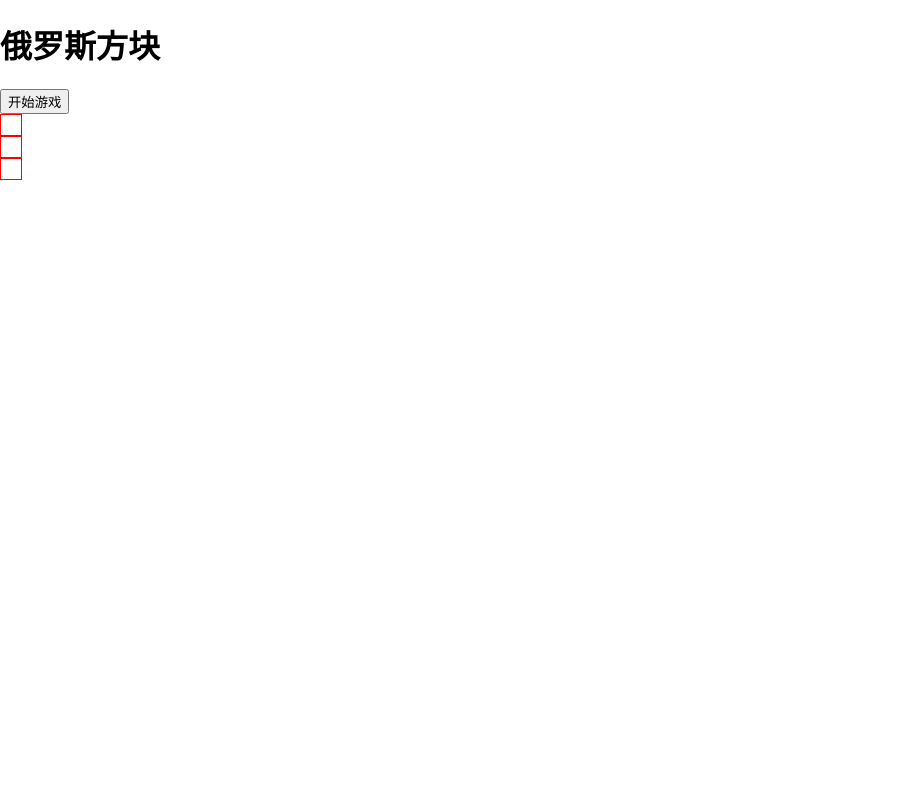
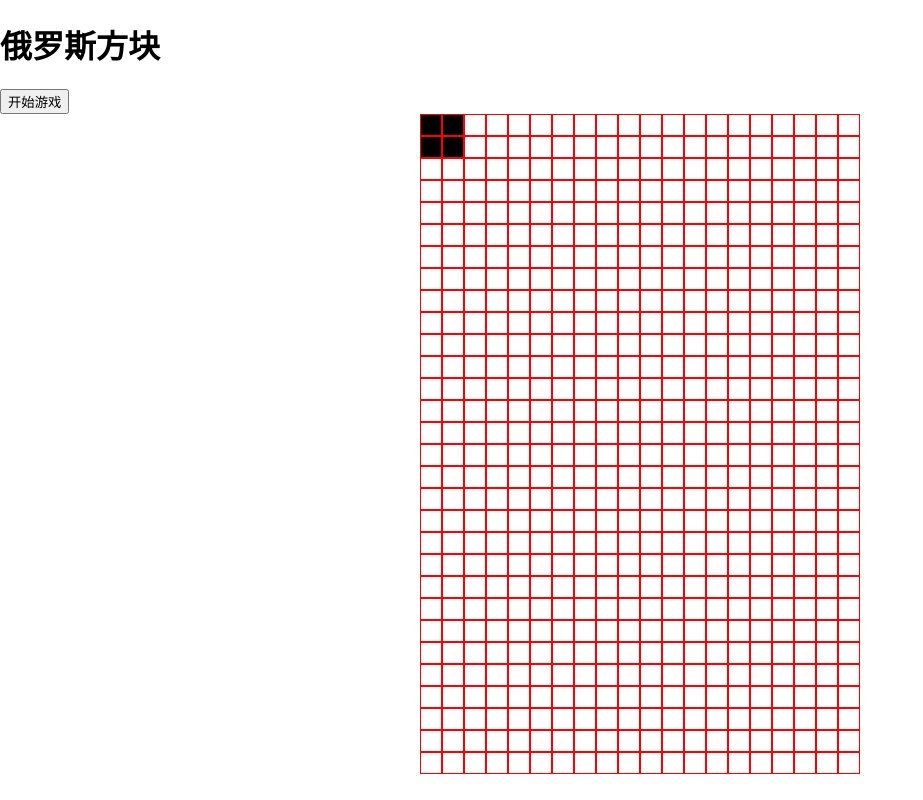
Before and after one commit to galaxyJM/React-Russian-Square, a React (Create React App) app: page / in a window 1280 px wide. Shown: the whole page, without its empty margins (0-923 px from the left). Built offline with nearby package versions, Linux system fonts and the light colour scheme.

Commit message:
创建方块

```diff
--- a/package.json
+++ b/package.json
@@ -39,5 +39,8 @@
       "last 1 firefox version",
       "last 1 safari version"
     ]
+  },
+  "devDependencies": {
+    "sass": "^1.49.7"
   }
 }
--- a/src/App.css
+++ /dev/null
@@ -1,11 +0,0 @@
-.Side > .blank{
-    display: flex;
-    justify-content: center;
-    flex-direction: column;
-}
-.Side > .blank > .row {
-    width: 20px;
-    height: 20px;
-    border: 1px solid red;
-    display: flex;
-}
--- /dev/null
+++ b/src/App.scss
@@ -0,0 +1,16 @@
+.Side > .blank{
+    display: flex;
+    align-items: center;
+    flex-direction: column;
+    .row{
+        display: flex;
+        .col{
+            width: 20px;
+            height: 20px;
+            border: 1px solid red;
+            &.active{
+                background: black;
+            }
+        }
+    }
+}
--- a/src/App.tsx
+++ b/src/App.tsx
@@ -1,5 +1,5 @@
 import React from 'react';
-import './App.css';
+import './App.scss';
 import {Side} from "./components/Side";
 
 function App() {
--- a/src/components/Side.tsx
+++ b/src/components/Side.tsx
@@ -1,34 +1,57 @@
 import React, {useState} from "react";
-import '../App.css';
+import '../App.scss';
 
 export function Side() {
-    let row = 3;
-    let column = 2;
+    let row = 30;
+    let column = 20;
     let matrix = [];
-    let initLine = [];
+
     let square = [[1, 1], [1, 1]];
-    for (let i = 0; i < column; i++) {
-        initLine.push(0);
-    }
+
     for (let i = 0; i < row; i++) {
+        let initLine = [];
+        for (let i = 0; i < column; i++) {
+            initLine.push(0);
+        }
         matrix.push(initLine);
     }
     const [initmatrix, setInitmatrix] = useState(matrix);
+
+    function createSquare() {
+
+        square.map((item, index) => {
+            for(let i =0;i<item.length;i++){
+                initmatrix[index][i] = 1
+                }
+
+        });
+        return initmatrix;
+    }
+    createSquare()
+
     return (
         <div className="Side">
             <h1>俄罗斯方块</h1>
             <button>开始游戏</button>
             <div className="blank">
                 {
+
                     initmatrix.map((item) => {
+
                             return <div className="row">{item.map(item => {
-                                return <div className="col"/>;
+                                if(item === 0){
+                                    return <div className="col"/>;
+                                }
+                                if(item === 1){
+                                    return <div className="col active"/>;
+                                }
                             })}</div>;
                         }
                     )
                 }
             </div>
 
+
         </div>
     );
 }
```
Also changed, not shown: 1 other file (tests, documents, lock files or other folders).
